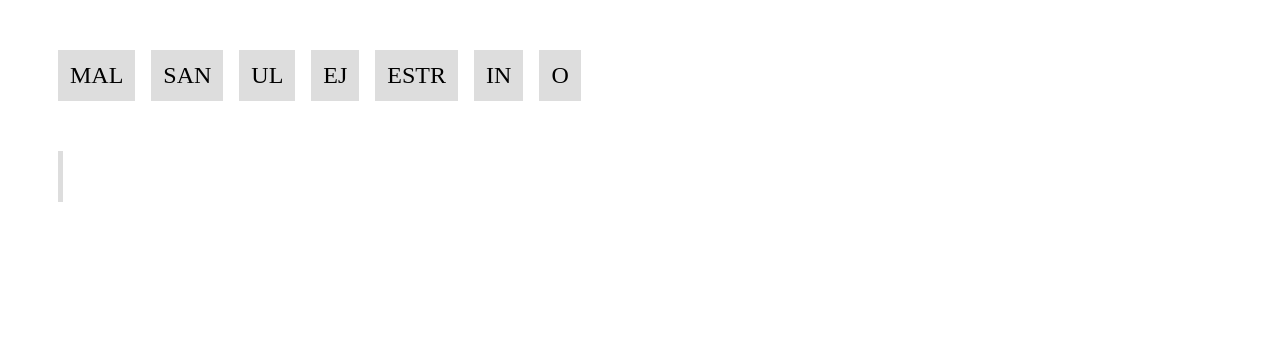
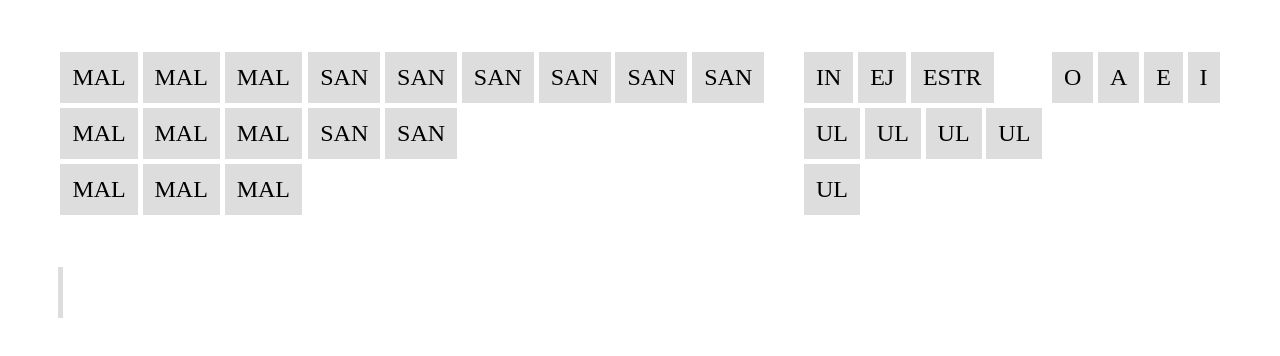
Before and after one commit to etuardu/vortopuzlo, a Vue app: page / in a window 1280 px wide. Shown: the top 356 px of the page. Built offline with nearby package versions, Linux system fonts and the light colour scheme.

Commit message:
drawers grid

```diff
--- a/src/views/HomeView.vue
+++ b/src/views/HomeView.vue
@@ -2,15 +2,21 @@
   <div>
     <div class="cupboard" ref="cupboard">
       <div
-        class="tile"
-        v-for="(tile, index) in tiles"
-        :key="tile.value"
-        draggable="true"
-        :data-value="tile.value"
-        :data-index="index"
-        :data-explanation="tile.eo"
+        class="drawer"
+        v-for="type in ['prefix', 'root', 'suffix', 'ending']"
+        :key="type"
       >
-        {{ tile.value }}
+        <div
+          class="tile"
+          v-for="tile in indexed_tiles_by_type[type]"
+          :key="tile.value"
+          draggable="true"
+          :data-value="tile.value"
+          :data-index="tile.index"
+          :data-explanation="tile.it"
+        >
+          {{ tile.value }}
+        </div>
       </div>
     </div>
     <div class="fridge" ref="fridge">
@@ -22,7 +28,7 @@
         :draggable="!!tile.value"
         :data-value="tile.value"
         :data-index="index"
-        :data-explanation="tile.eo"
+        :data-explanation="tile.it"
       >
         {{ tile.value || '&nbsp;' }}
       </div>
@@ -34,17 +40,55 @@ export default {
   data() { return {
     current_drag_tile: null,
     tiles: [
-      { value: 'mal', eo: 'kontraŭo' },
-      { value: 'san', eo: 'medicina bonfarto' },
-      { value: 'ul', eo: 'individuo' },
-      { value: 'ej', eo: 'loko' },
-      { value: 'estr', eo: 'ĉefo' },
-      { value: 'in', eo: 'naskipova genro' },
-      { value: 'o', eo: 'substantivo' },
+      { type: 'prefix', value: 'mal', it: 'Contrario' },
+      { type: 'prefix', value: 'mal', it: 'Contrario' },
+      { type: 'prefix', value: 'mal', it: 'Contrario' },
+      { type: 'prefix', value: 'mal', it: 'Contrario' },
+      { type: 'prefix', value: 'mal', it: 'Contrario' },
+      { type: 'prefix', value: 'mal', it: 'Contrario' },
+      { type: 'prefix', value: 'mal', it: 'Contrario' },
+      { type: 'prefix', value: 'mal', it: 'Contrario' },
+      { type: 'prefix', value: 'mal', it: 'Contrario' },
+
+      { type: 'suffix', value: 'in', it: 'Femminile' },
+      { type: 'suffix', value: 'ej', it: 'Luogo' },
+      { type: 'suffix', value: 'estr', it: 'Capo' },
+      { type: 'suffix', value: 'ul', it: 'Individuo' },
+      { type: 'suffix', value: 'ul', it: 'Individuo' },
+      { type: 'suffix', value: 'ul', it: 'Individuo' },
+      { type: 'suffix', value: 'ul', it: 'Individuo' },
+      { type: 'suffix', value: 'ul', it: 'Individuo' },
+
+      { type: 'root',   value: 'san', it: 'Salute' },
+      { type: 'root',   value: 'san', it: 'Salute' },
+      { type: 'root',   value: 'san', it: 'Salute' },
+      { type: 'root',   value: 'san', it: 'Salute' },
+      { type: 'root',   value: 'san', it: 'Salute' },
+      { type: 'root',   value: 'san', it: 'Salute' },
+      { type: 'root',   value: 'san', it: 'Salute' },
+      { type: 'root',   value: 'san', it: 'Salute' },
+
+      { type: 'ending', value: 'o', it: 'Sostantivo' },
+      { type: 'ending', value: 'a', it: 'Aggettivo' },
+      { type: 'ending', value: 'e', it: 'Avverbio' },
+      { type: 'ending', value: 'i', it: 'Verbo (infinito)' },
     ],
     fridge: [
     ],
   }},
+  computed: {
+    indexed_tiles_by_type(type) {
+      const ret = {}
+      for (let i=0; i<this.tiles.length; i++) {
+        const tile = this.tiles[i]
+        ret[tile.type] = [
+          ...(ret[tile.type] ?? []),
+          { index: i, ...tile }
+        ]
+      }
+      return ret
+    },
+  },
   mounted() {
     const fridge_el = this.$refs['fridge']
     const cupboard_el = this.$refs['cupboard']
@@ -70,7 +114,7 @@ export default {
       if (!tile_el) return
       that.current_drag_tile = tile_el
       console.log(that.current_drag_tile)
-      tile_el.classList.add('invisible')
+      tile_el.classList.add('dragging')
       e.dataTransfer.effectAllowed = "move"
       e.dataTransfer.setData("text", JSON.stringify({
         action: 'move',
@@ -82,17 +126,24 @@ export default {
       that.current_drag_tile = null
       const tile_el = e.target.closest('.tile')
       if (!tile_el) return
-      tile_el.classList.remove('invisible')
+      tile_el.classList.remove('dragging')
     })
 
     cupboard_el.addEventListener('dragstart', e => {
       const tile_el = e.target.closest('.tile')
       if (!tile_el) return
+      tile_el.classList.add('dragging')
       e.dataTransfer.effectAllowed = "copy"
       e.dataTransfer.setData("text", JSON.stringify({
         action: 'add',
         index: tile_el.dataset.index,
       }));
+    })
+    cupboard_el.addEventListener('dragend', e => {
+      that.current_drag_tile = null
+      const tile_el = e.target.closest('.tile')
+      if (!tile_el) return
+      tile_el.classList.remove('dragging')
     })
 
     fridge_el.addEventListener('drop', e => {
@@ -175,7 +226,7 @@ export default {
   background-color: #ddd;
   position: relative;
 }
-.tile:not([data-ghost='true']):hover::after {
+.tile:not(.dragging):not([data-ghost='true']):hover::after {
   position: absolute;
   content: attr(data-explanation);
   display: block;
@@ -208,12 +259,18 @@ export default {
 .word-tile.over {
   border-left: 5px solid black !important;
 }
-.invisible {
+.fridge .dragging {
   opacity: .25;
 }
+.drawer .tile {
+  margin: .1em;
+}
+.drawer {
+  overflow-y: scroll;
+}
 .cupboard {
-  display: flex;
-  gap: 1em;
+  display: grid;
+  grid-template-columns: 1fr 2fr 1fr auto;
 }
 .fridge {
   margin-top: 50px;
```
